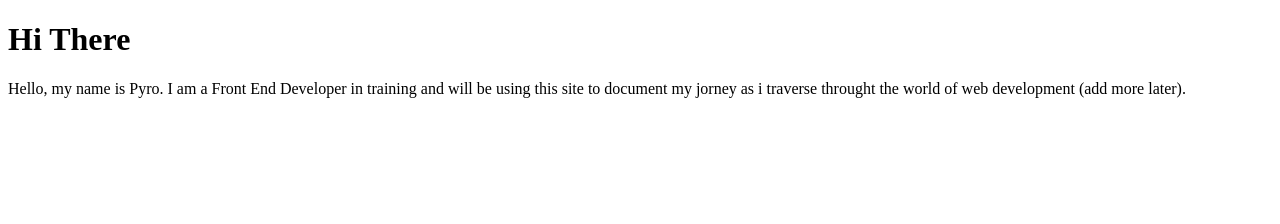
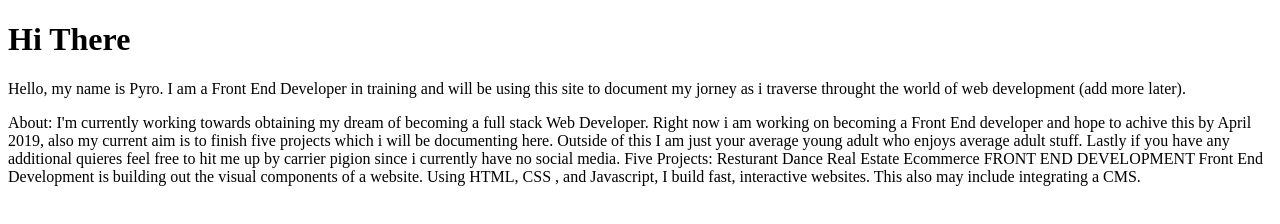
Before and after one commit to NotPyroma/NotPyroma.github.io, a plain HTML site: page index.html in a window 1280 px wide. Drawn offline with Linux system fonts and the light colour scheme.

Commit message:
Added About

```diff
--- a/index.html
+++ b/index.html
@@ -1,11 +1,24 @@
 <!DOCTYPE html>
 <html>
 <head>
-	<title>Web Developer From Trinidad</title>
+	<title>Home</title>
+
 </head>
 <body>
 <h1>Hi There</h1>
 <p>Hello, my name is Pyro. I am a Front End Developer in training and will be using this site to document my jorney as i traverse throught the world of web development (add more later).</p>
 
+About:
+I'm currently working towards obtaining my dream of becoming a full stack Web Developer. Right now i am working on becoming a Front End developer and hope to achive this by April 2019, also my current aim is to finish five projects which i will be documenting here. Outside of this I am just your average young adult who enjoys average adult stuff. Lastly if you have any additional quieres feel free to hit me up by carrier pigion since i currently have no social media.
+
+Five Projects:
+Resturant
+Dance
+Real Estate
+Ecommerce
+
+FRONT END DEVELOPMENT
+Front End Development is building out the visual components of a website. Using HTML, CSS , and Javascript, I build fast, interactive websites. This also may include integrating a CMS.
+
 </body>
 </html>
```
Also changed, not shown: blog.html (added, +11 -0 lines).
